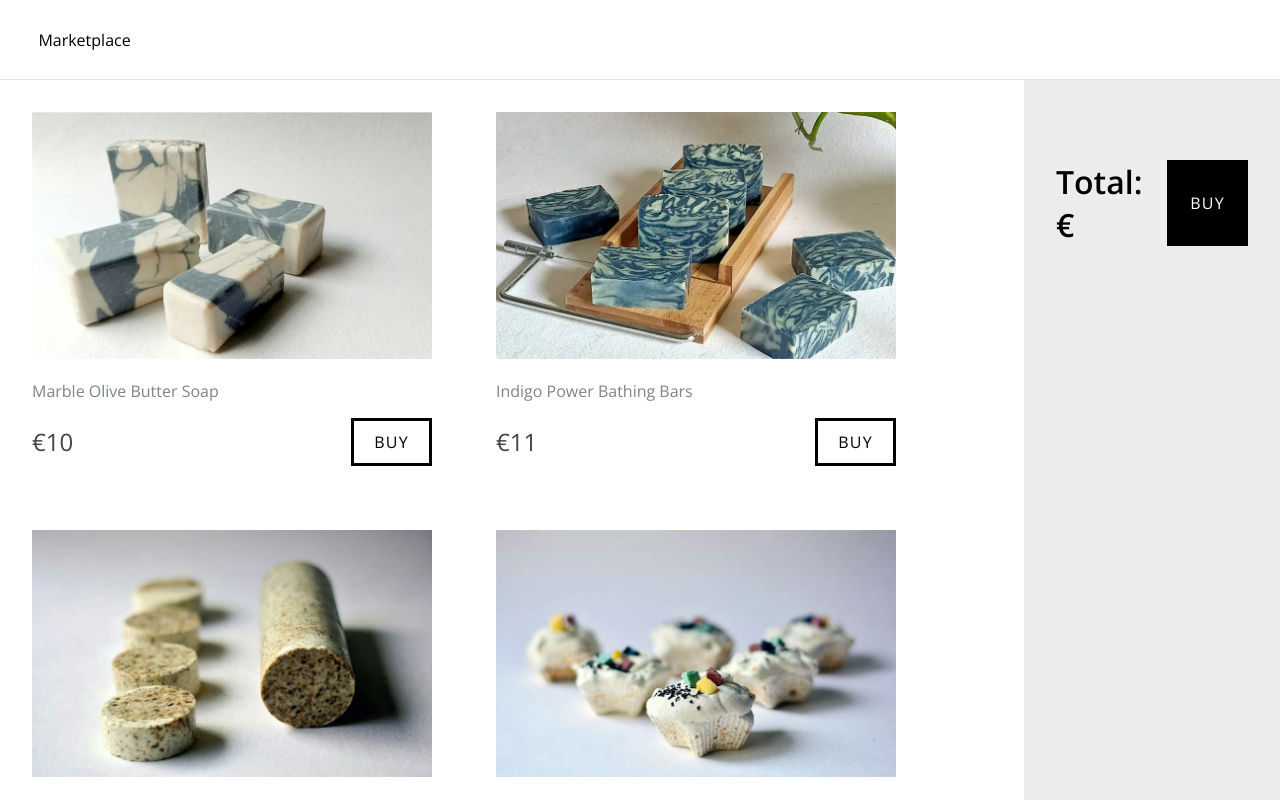
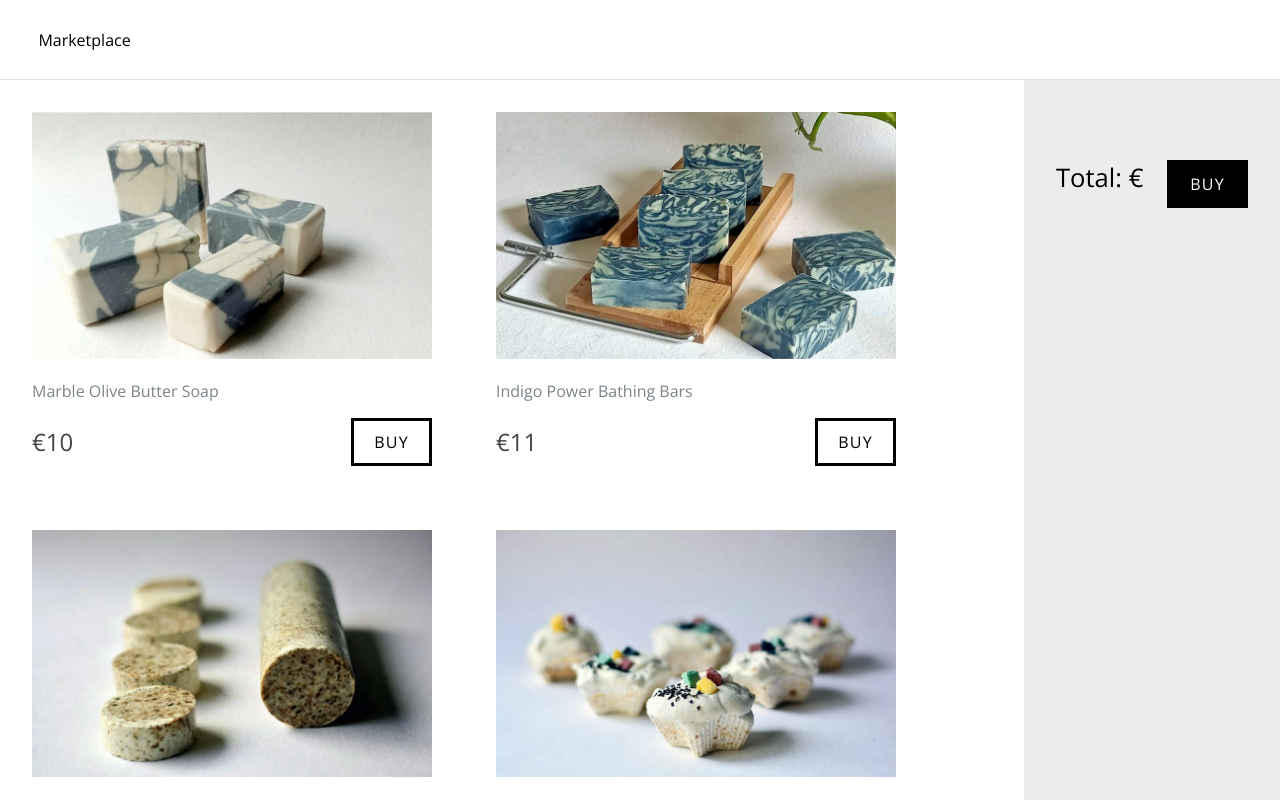
Before and after one commit to bardwi-594/marketplace, a React (Create React App) app: page / in a window 1280 px wide. Shown: the top 800 px of the page. Built offline with nearby package versions, Linux system fonts and the light colour scheme.

Commit message:
Font size changes

```diff
--- a/src/index.css
+++ b/src/index.css
@@ -218,8 +218,8 @@ button.button.remove-item {
 }
 
 div.final-amt {
-  font-weight: 600;
-  font-size: 2rem;
+  font-weight: 400;
+  font-size: 1.6rem;
 }
 
 .total-amt button.button-checkout {
```
